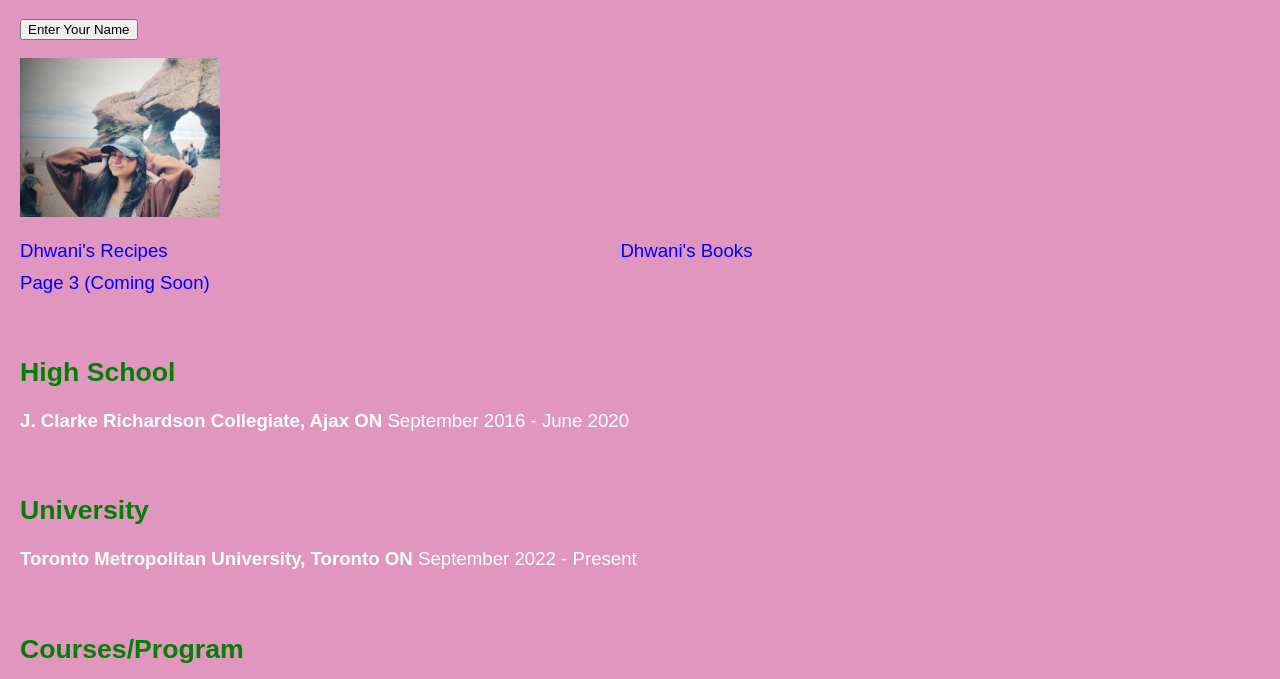
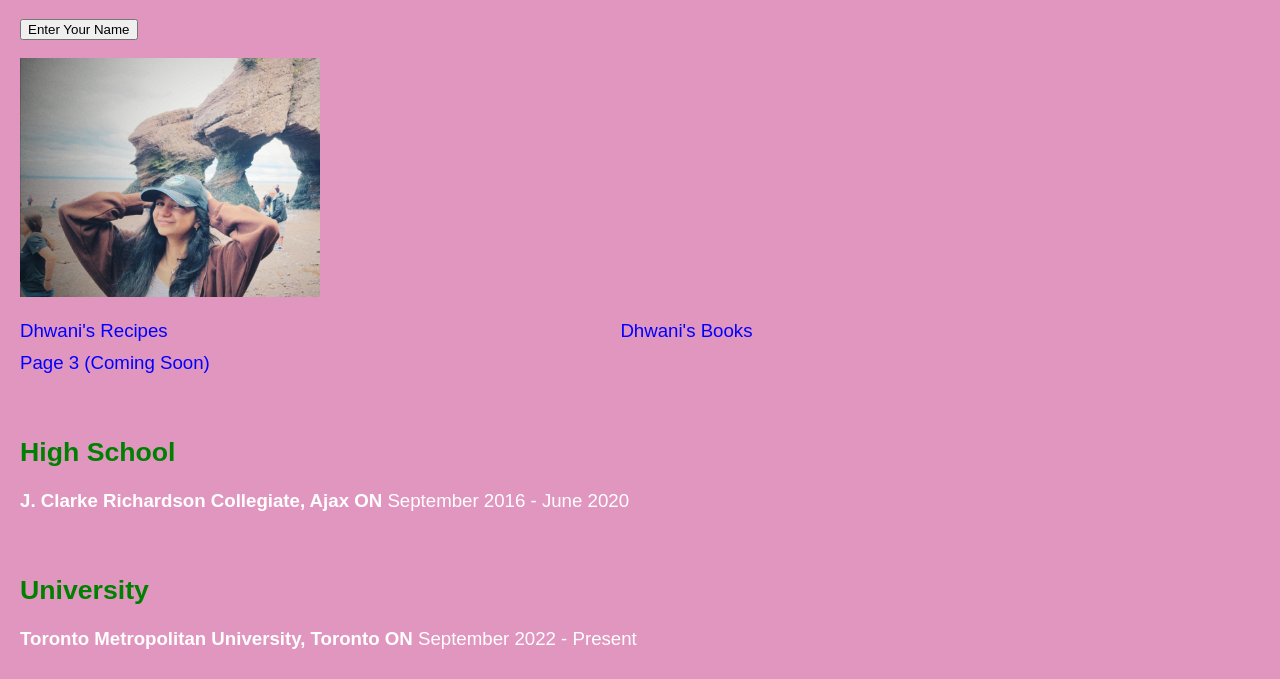
Before and after one commit to dhwani444/dhwani444.github.io, a plain HTML site: page index.html in a window 1280 px wide. Both pictures are taken after a click on the picture 70 px from the left and 158 px from the top of the page. Shown: the part 61-740 px from the top of the page. Drawn offline with Linux system fonts and the light colour scheme.

Commit message:
change function

```diff
--- a/main.js
+++ b/main.js
@@ -4,13 +4,17 @@ function promptForName() {
   outputElement.innerHTML = "Hello, " + userName + "!";
 }
 
-function enlargeImage() {
+function toggleImageSize() {
   var imageElement = document.getElementById("myImage");
+  var initialWidth = 100;
+  var enlargedWidth = 300;
+
   var currentWidth = parseInt(window.getComputedStyle(imageElement).width);
-  var newWidth = currentWidth * 2;
+  var newWidth = currentWidth === initialWidth ? enlargedWidth : initialWidth;
 
   imageElement.style.width = newWidth + "px";
 }
+
 
 function createNavigationMenu() {
   var navItems = document.getElementsByClassName("nav-item");
@@ -27,6 +31,7 @@ function createNavigationMenu() {
 }
 
 document.getElementById("nameButton").addEventListener("click", promptForName);
-document.getElementById("myImage").addEventListener("click", enlargeImage);
+document.getElementById("myImage").addEventListener("click", toggleImageSize);
+
 
 createNavigationMenu();
--- a/styles.css
+++ b/styles.css
@@ -1,3 +1,11 @@
+
+#myImage {
+    width: 100px;
+    height: auto;
+    transition: width 0.5s;
+}
+
+
 body {
     font-family: Arial, sans-serif;
     font-size: 12pt;
@@ -71,8 +79,3 @@ ul li, ol li {
     vertical-align: top;
     margin-bottom: 10px;
 }
-
-#myImage {
-    width: 100px;
-    height: auto;
-}
```
